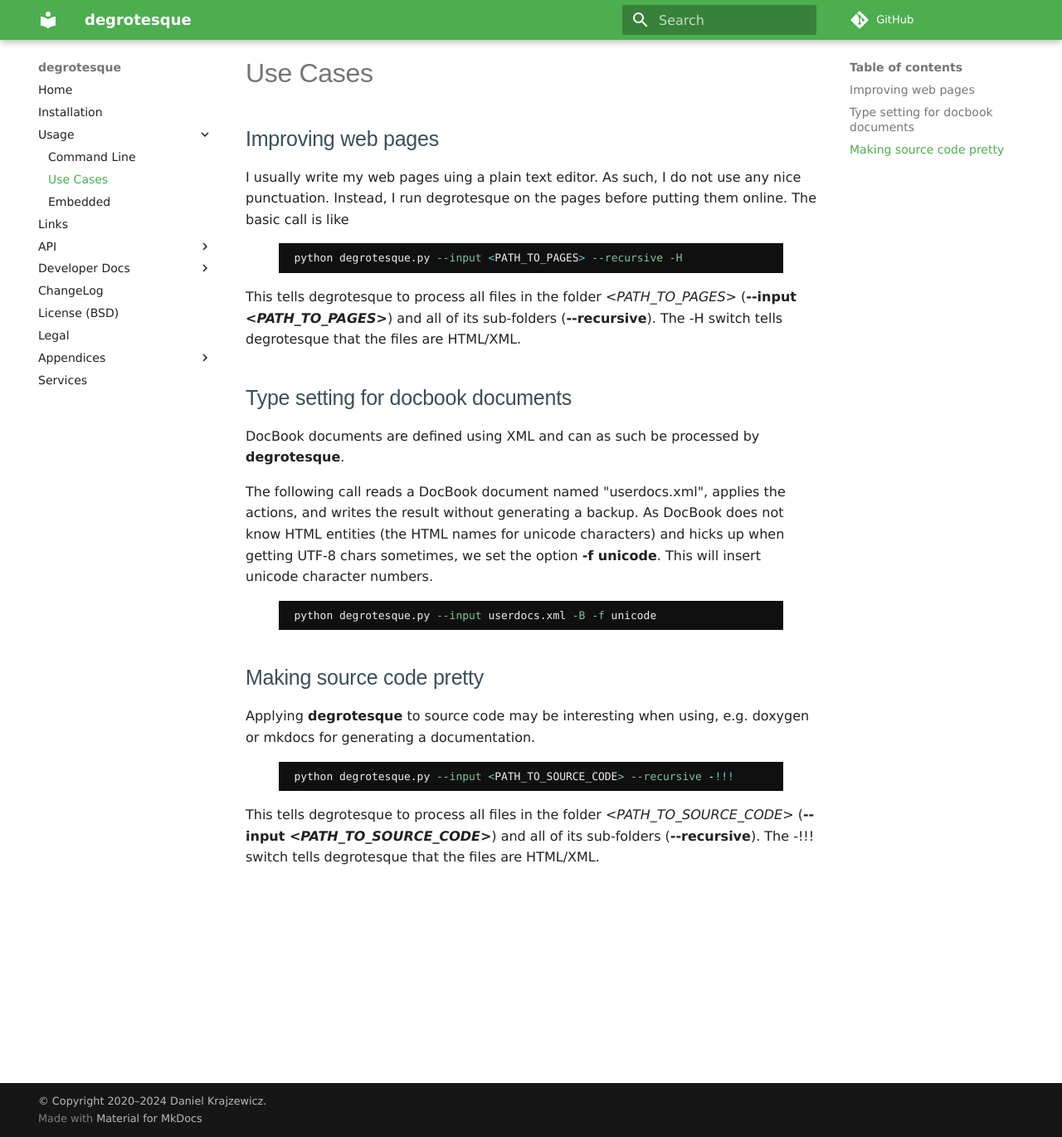
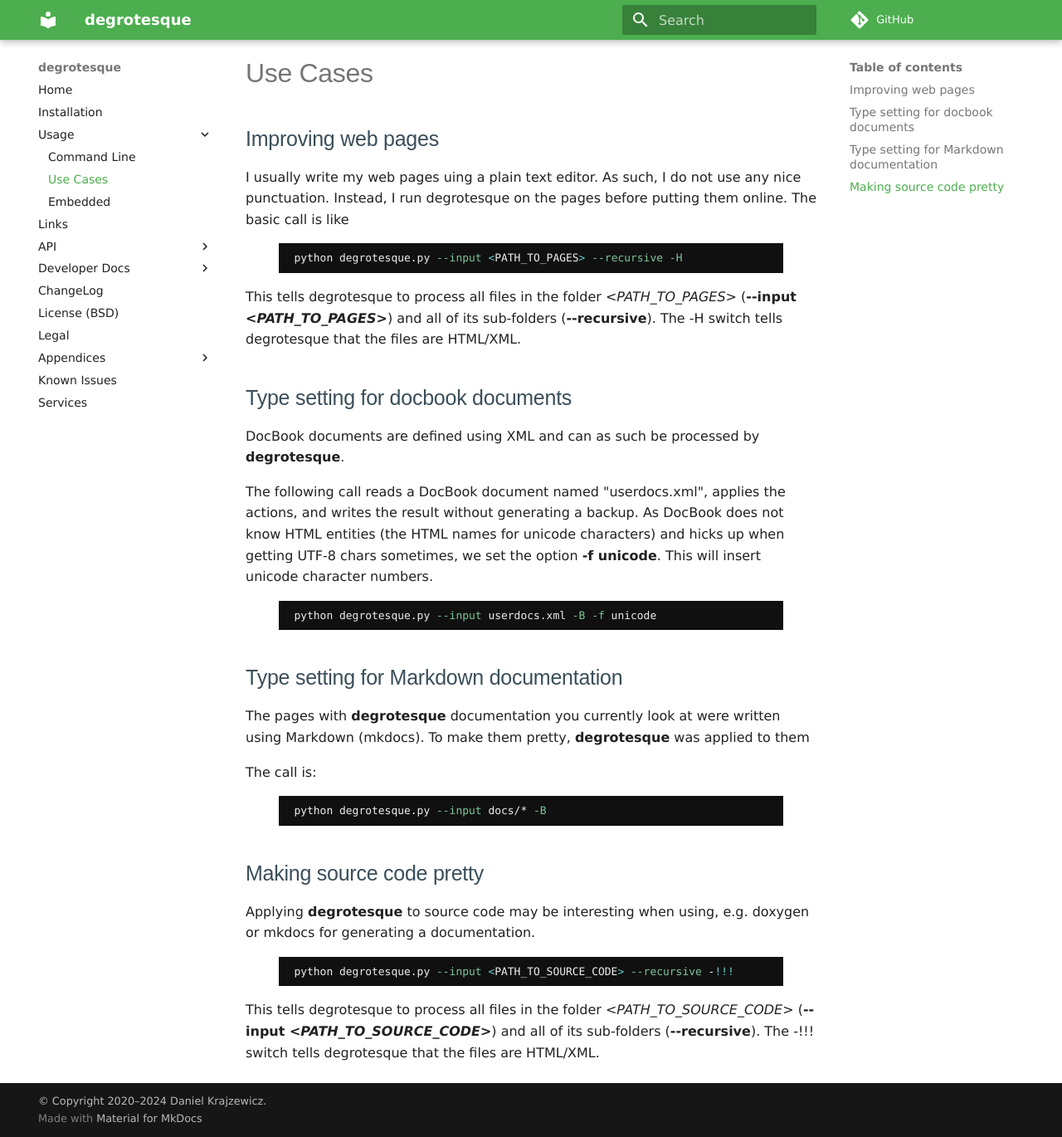
Before and after one commit to dkrajzew/degrotesque, an MkDocs documentation site: the page built from docs/use_cases.md, in a window 1280 px wide and 1370 px high. Shown: the whole window at 83% size. Built offline with MkDocs 1.6.1 and Material for MkDocs 9.7.7, drawn with Linux system fonts in a browser that asks for light colours; comment, search, counter and statistics services are not loaded.

Commit message:
working on the documentation

````diff
--- a/docs/use_cases.md
+++ b/docs/use_cases.md
@@ -31,6 +31,18 @@ python degrotesque.py --input userdocs.xml -B -f unicode
 ```
 
 
+## Type setting for Markdown documentation
+
+The pages with **degrotesque** documentation you currently look at were written
+using Markdown (mkdocs). To make them pretty, **degrotesque** was applied to them
+
+The call is:
+
+```shell
+python degrotesque.py --input docs/* -B
+```
+
+
 ## Making source code pretty
 
 Applying **degrotesque** to source code may be interesting when using, e.g.
--- a/mkdocs.yml
+++ b/mkdocs.yml
@@ -49,6 +49,7 @@ nav:
         - Appendix B: appendixB.md
         - Appendix C: appendixC.md
         - Appendix D: appendixD.md
+    - Known Issues: issues.md
     - Services: services.md
 
 exclude_docs:
````
Also changed, not shown: docs/index.md (+5 -3 lines).
